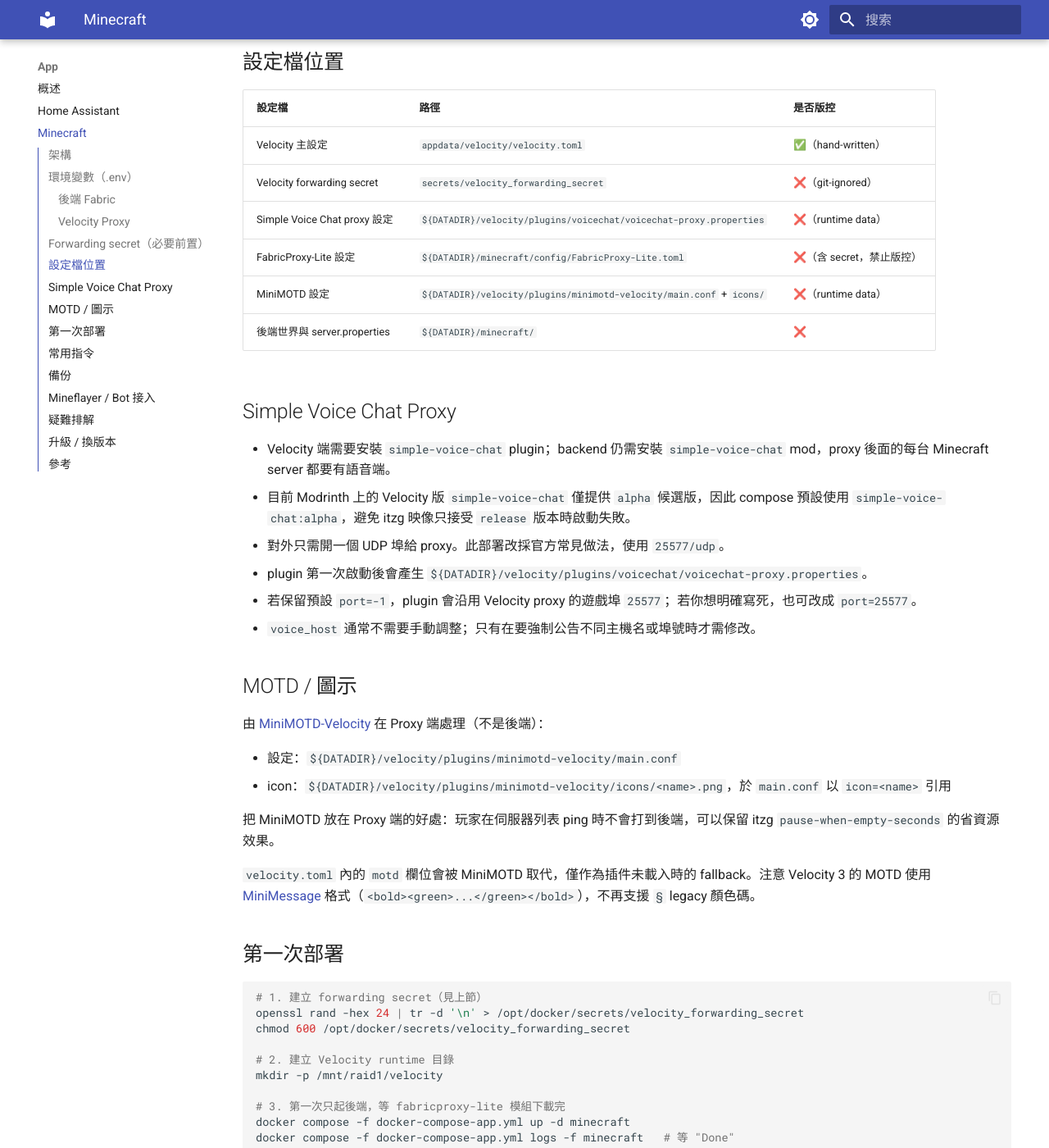
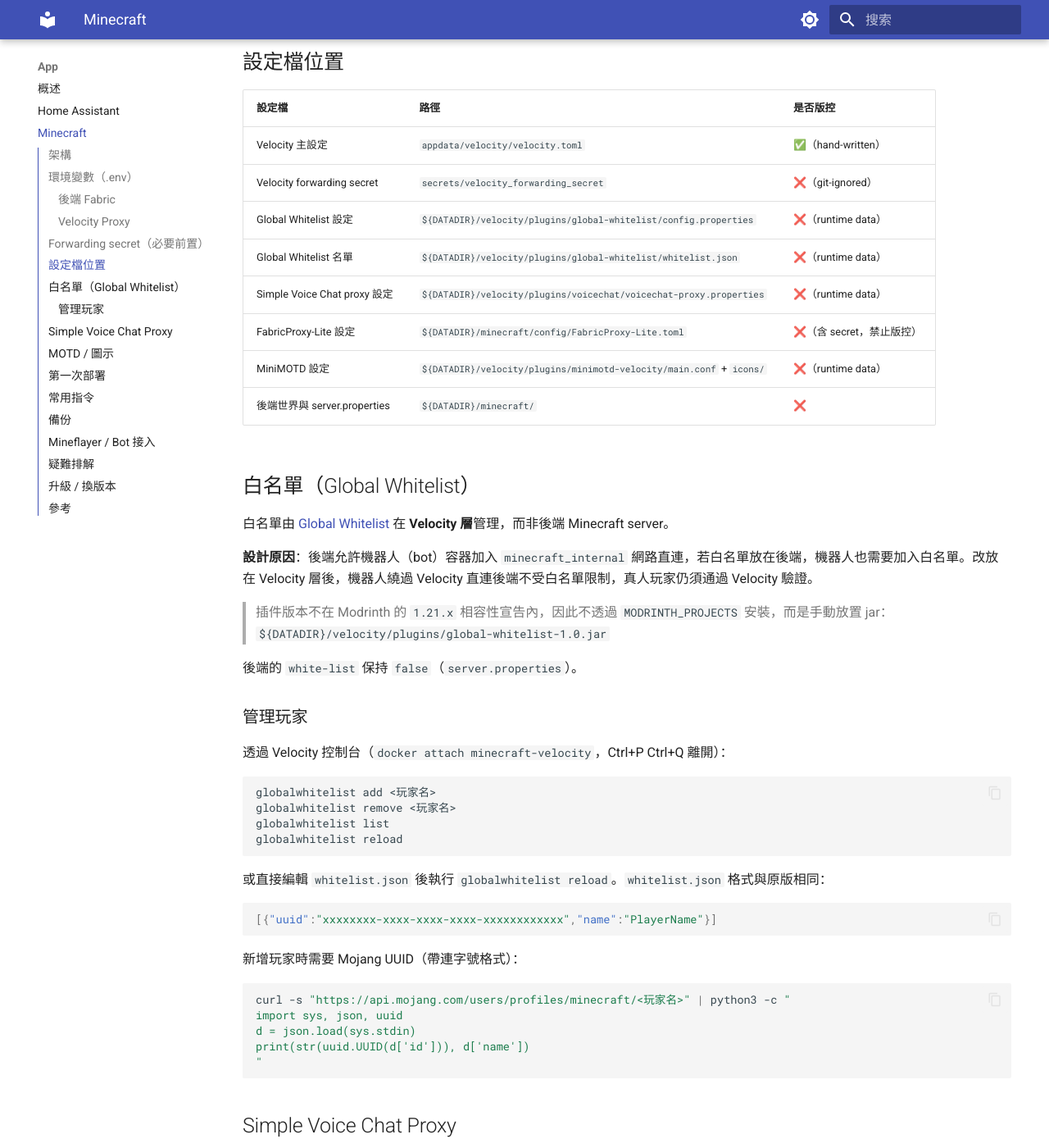
Before and after one commit to novis10813/home-server-setup, an MkDocs documentation site: the page built from docs/app/minecraft.md, in a window 1280 px wide and 1400 px high, scrolled down 2584 px. Shown: the whole window at 82% size. Built offline with MkDocs 1.6.1 and Material for MkDocs 9.7.7, drawn with Linux system fonts in a browser that asks for light colours.

Commit message:
move whitelist from backend server to proxy

````diff
--- a/docs/app/minecraft.md
+++ b/docs/app/minecraft.md
@@ -96,10 +96,50 @@
 |--------|------|----------|
 | Velocity 主設定 | `appdata/velocity/velocity.toml` | ✅（hand-written） |
 | Velocity forwarding secret | `secrets/velocity_forwarding_secret` | ❌（git-ignored） |
+| Global Whitelist 設定 | `${DATADIR}/velocity/plugins/global-whitelist/config.properties` | ❌（runtime data） |
+| Global Whitelist 名單 | `${DATADIR}/velocity/plugins/global-whitelist/whitelist.json` | ❌（runtime data） |
 | Simple Voice Chat proxy 設定 | `${DATADIR}/velocity/plugins/voicechat/voicechat-proxy.properties` | ❌（runtime data） |
 | FabricProxy-Lite 設定 | `${DATADIR}/minecraft/config/FabricProxy-Lite.toml` | ❌（含 secret，禁止版控） |
 | MiniMOTD 設定 | `${DATADIR}/velocity/plugins/minimotd-velocity/main.conf` + `icons/` | ❌（runtime data） |
 | 後端世界與 server.properties | `${DATADIR}/minecraft/` | ❌ |
+
+## 白名單（Global Whitelist）
+
+白名單由 [Global Whitelist](https://modrinth.com/plugin/global-whitelist) 在 **Velocity 層**管理，而非後端 Minecraft server。
+
+**設計原因**：後端允許機器人（bot）容器加入 `minecraft_internal` 網路直連，若白名單放在後端，機器人也需要加入白名單。改放在 Velocity 層後，機器人繞過 Velocity 直連後端不受白名單限制，真人玩家仍須通過 Velocity 驗證。
+
+> 插件版本不在 Modrinth 的 `1.21.x` 相容性宣告內，因此不透過 `MODRINTH_PROJECTS` 安裝，而是手動放置 jar：
+> `${DATADIR}/velocity/plugins/global-whitelist-1.0.jar`
+
+後端的 `white-list` 保持 `false`（`server.properties`）。
+
+### 管理玩家
+
+透過 Velocity 控制台（`docker attach minecraft-velocity`，Ctrl+P Ctrl+Q 離開）：
+
+```
+globalwhitelist add <玩家名>
+globalwhitelist remove <玩家名>
+globalwhitelist list
+globalwhitelist reload
+```
+
+或直接編輯 `whitelist.json` 後執行 `globalwhitelist reload`。`whitelist.json` 格式與原版相同：
+
+```json
+[{"uuid":"xxxxxxxx-xxxx-xxxx-xxxx-xxxxxxxxxxxx","name":"PlayerName"}]
+```
+
+新增玩家時需要 Mojang UUID（帶連字號格式）：
+
+```bash
+curl -s "https://api.mojang.com/users/profiles/minecraft/<玩家名>" | python3 -c "
+import sys, json, uuid
+d = json.load(sys.stdin)
+print(str(uuid.UUID(d['id'])), d['name'])
+"
+```
 
 ## Simple Voice Chat Proxy
 
````
